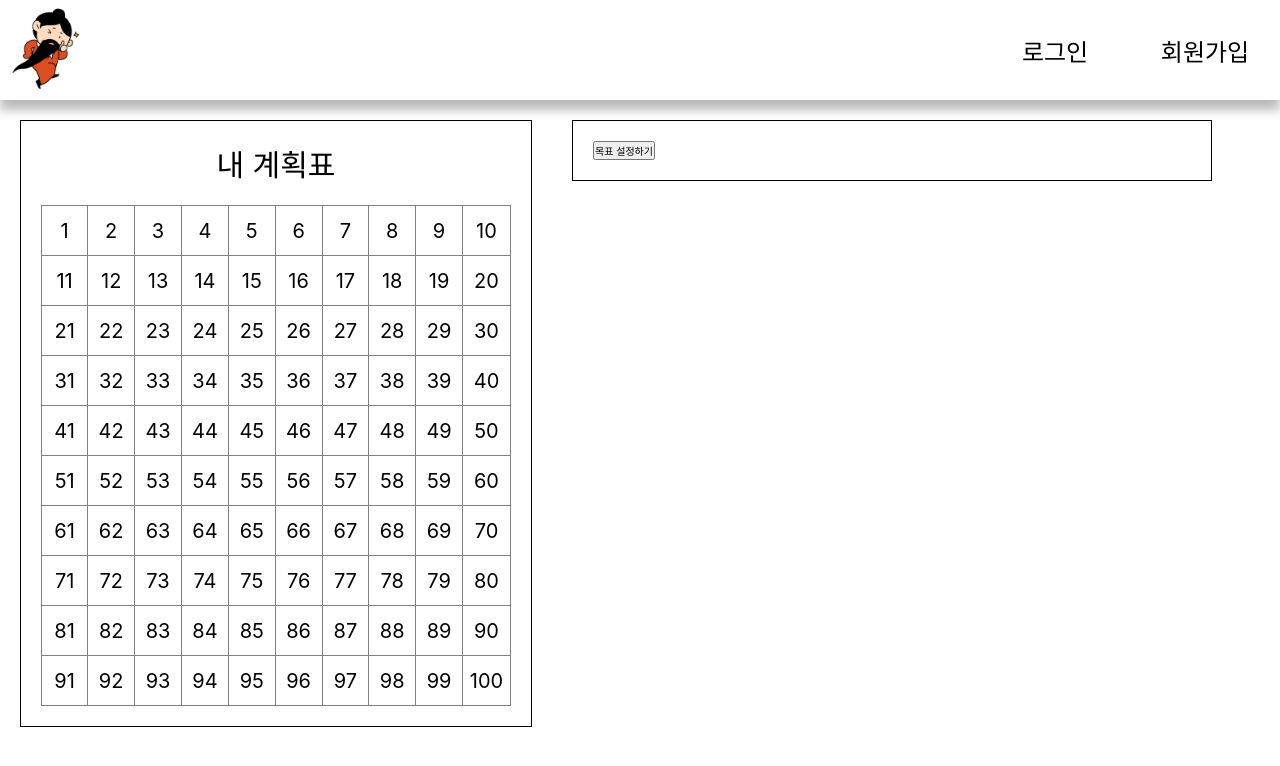
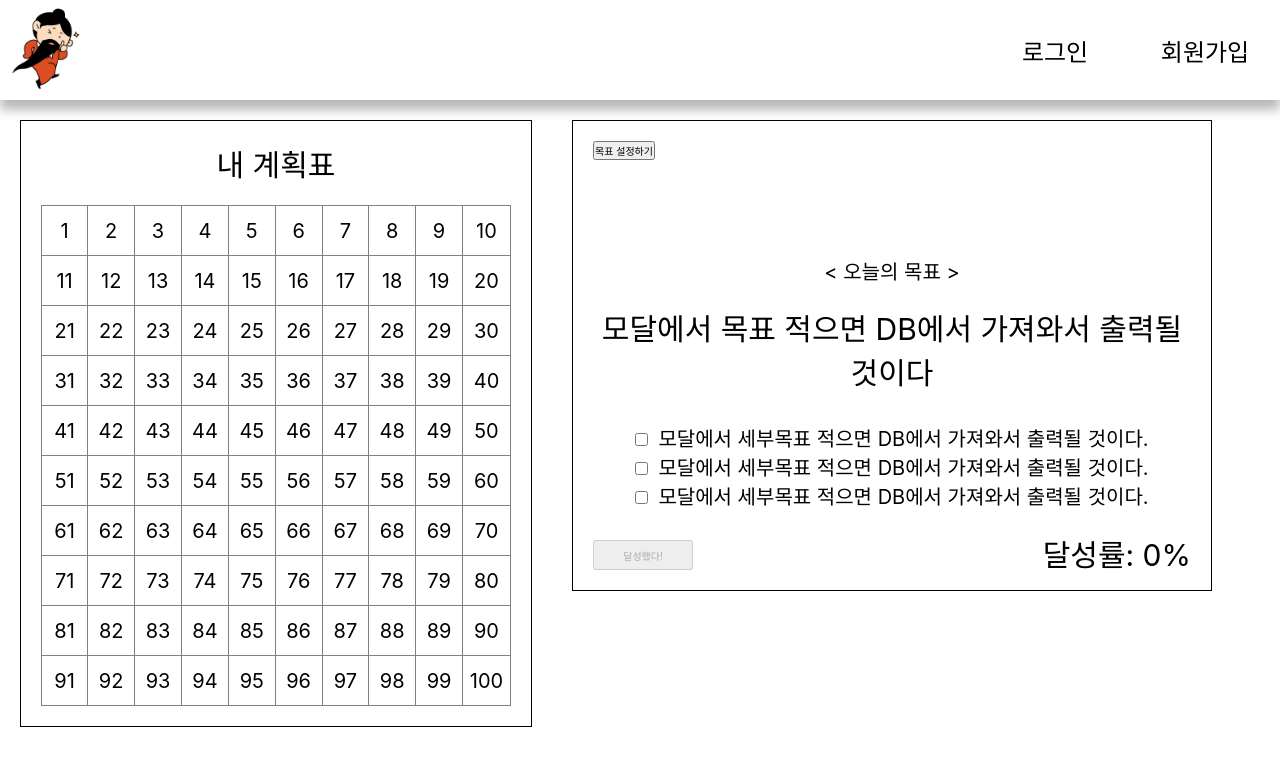
Before and after one commit to NemoTaek/Human-Maker-Client, a React (Create React App) app in the folder client/: page /goal in a window 1280 px wide. Shown: the top 766 px of the page. Built offline with nearby package versions, Linux system fonts and the light colour scheme.

Commit message:
doung: goal

```diff
--- a/client/src/component/goal/Goal.css
+++ b/client/src/component/goal/Goal.css
@@ -39,3 +39,47 @@
   margin: 20px;
   float: left;
 }
+
+.view_plan_wrap{
+  text-align: center;
+}
+
+.view_plan_wrap .view_plan_title_wrap{
+  margin-bottom: 30px;
+}
+
+.view_plan_wrap .view_plan_title_wrap .plan_title{
+  font-size: 20px;
+  margin-bottom: 20px;
+}
+.view_plan_wrap .view_plan_title_wrap .view_plan_title{
+  font-size: 30px;
+}
+
+.view_plan_wrap .plan_detail_wrap{
+  margin-bottom: 30px;
+}
+
+.view_plan_wrap .plan_detail_wrap .plan_detail{
+  display: block;
+  font-size: 20px;
+}
+.view_plan_wrap .plan_detail_wrap .plan_detail > input{
+  margin-right: 10px;
+}
+
+.view_plan_wrap .completed_wrap{
+  width: 100%;
+  height: 30px;
+}
+
+.view_plan_wrap .completed_wrap .completed_btn{
+  width: 100px;
+  height: 30px;
+  float: left;
+}
+.view_plan_wrap .completed_wrap .completed_rate{
+  float: right;
+  line-height: 30px;
+  font-size: 30px;
+}
--- a/client/src/component/goal/Goal.js
+++ b/client/src/component/goal/Goal.js
@@ -6,11 +6,46 @@ import Plan from '../plan/Plan'
 
 function Goal() {
 
-  const rememberId = useSelector(state => state.User.id);
+  // const viewGoal = useSelector(state => state.plan.goalTitle);
+  // const viewPlan = useSelector(state => state.plan.planContents);
 
   const goalRef = useRef();
   const goalOpenModal = () => {
     goalRef.current.goalOpen();
+  }
+
+  let input = document.getElementsByClassName("plan_detail");
+  let count = 0;
+  let completed = 0;
+  const completedGoal = (e) => {
+    if (e.target.checked) {
+      count++;
+      completed += (1 / input.length) * 100;
+      completed = Math.round(completed);
+      if (completed === 99) {
+        completed = 100;
+      }
+      document.getElementsByClassName("completed_rate")[0].textContent = "달성률: " + completed + "%";
+    }
+    else {
+      count--;
+      if (completed === 100) {
+        completed = 99;
+      }
+      completed -= (1 / input.length) * 100;
+      completed = Math.round(completed);
+      document.getElementsByClassName("completed_rate")[0].textContent = "달성률: " + completed + "%";
+    }
+    completedBtn();
+  }
+
+  const completedBtn = () => {
+    if (count === input.length) {
+      document.getElementsByClassName("completed_btn")[0].disabled = false;
+    }
+    else {
+      document.getElementsByClassName("completed_btn")[0].disabled = true;
+    }
   }
 
 
@@ -144,8 +179,45 @@ function Goal() {
 
       <div className="goal_wrap">
         <button className="goal_btn" onClick={goalOpenModal} >목표 설정하기</button>
-        <Plan id={rememberId} ref={goalRef}></Plan>
+        <Plan ref={goalRef}></Plan>
+
+        <br></br>
+        <br></br>
+        <br></br>
+        <br></br>
+        <br></br>
+        <br></br>
+        <br></br>
+        <br></br>
+        <br></br>
+
+
+        <div className="view_plan_wrap">
+          <div className="view_plan_title_wrap">
+            <p className="plan_title">&lt; 오늘의 목표 &gt;</p>
+            <p className="view_plan_title">모달에서 목표 적으면 DB에서 가져와서 출력될 것이다</p>
+          </div>
+
+          <div className="plan_detail_wrap">
+            <label className="plan_detail">
+              <input type="checkbox" onChange={e => completedGoal(e)} />모달에서 세부목표 적으면 DB에서 가져와서 출력될 것이다.
+            </label>
+            <label className="plan_detail">
+              <input type="checkbox" onChange={e => completedGoal(e)} />모달에서 세부목표 적으면 DB에서 가져와서 출력될 것이다.
+            </label>
+            <label className="plan_detail">
+              <input type="checkbox" onChange={e => completedGoal(e)} />모달에서 세부목표 적으면 DB에서 가져와서 출력될 것이다.
+            </label>
+          </div>
+
+          <div className="completed_wrap">
+            <button className="completed_btn" disabled>달성했다!</button>
+            <span className="completed_rate">달성률: 0%</span>
+          </div>
+        </div>
+
       </div>
+
     </div>
   );
 }
--- a/client/src/component/plan/Plan.js
+++ b/client/src/component/plan/Plan.js
@@ -1,7 +1,9 @@
 import React, { useState, useEffect, forwardRef, useImperativeHandle } from 'react';
+import { useSelector, useDispatch } from 'react-redux';
 import ReactDOM from "react-dom"
 import '../modal.css'
 import './Plan.css'
+import { makeGoal, makePlan } from "../../modules/plan"
 
 const Plan = forwardRef((props, ref) => {
 
@@ -23,22 +25,34 @@ const Plan = forwardRef((props, ref) => {
     setDisplay(false)
   }
 
-  // useEffect(() => {
-  //   if (display) {
-  //     if (props.isRememberId) {
-  //       document.getElementsByClassName("sign_in_idInput")[0].value = props.rememberId;
-  //     }
-  //   }
-  // }, [display]);
-  // useEffect(() => {
-  //   if (display) {
-  //     naverLogin();
-  //   }
-  // }, [display]);
+  const [goal, setGoal] = useState('');
+  const [plan, setPlan] = useState([]);
+  // const tmpPlan = [];
 
-  // const onChangeId = e => {
-  //   setId(e.target.value);
-  // }
+  // const dispatch = useDispatch();
+  // const onGoal = () => dispatch(makeGoal(goal));
+  // const onPlan = () => dispatch(makePlan(plan));
+
+  const enterPlan = () => {
+    // onGoal();
+    // setPlan(tmpPlan);
+    // onPlan();
+    closeGoal();
+  }
+
+  const onChangeGoal = e => {
+    setGoal(e.target.value);
+  }
+
+  const onChangePlan1 = e => {
+    // tmpPlan.push(e.target.value);
+  }
+  const onChangePlan2 = e => {
+    // tmpPlan.push(e.target.value);
+  }
+  const onChangePlan3 = e => {
+    // tmpPlan.push(e.target.value);
+  }
 
   // const onKeyEnt = e => {
   //   if (e.key === "Enter") {
@@ -55,23 +69,23 @@ const Plan = forwardRef((props, ref) => {
           <div className="input_plan_wrap">
             <div className="plan_title_wrap">
               <p className="plan_title">&lt; 오늘의 목표 &gt;</p>
-              <input className="input_plan_title"></input>
+              <input className="input_plan_title" onChange={onChangeGoal}></input>
             </div>
 
             <div className="plan_detail_wrap">
               <span className="plan_detail">세부 목표 1: </span>
-              <input className="input_plan_detail"></input>
+              <input className="input_plan_detail" onChange={onChangePlan1}></input>
             </div>
             <div className="plan_detail_wrap">
               <span className="plan_detail">세부 목표 2: </span>
-              <input className="input_plan_detail"></input>
+              <input className="input_plan_detail" onChange={onChangePlan2}></input>
             </div>
             <div className="plan_detail_wrap">
               <span className="plan_detail">세부 목표 3: </span>
-              <input className="input_plan_detail"></input>
+              <input className="input_plan_detail" onChange={onChangePlan3}></input>
             </div>
 
-            <button className="plan_btn" onClick={closeGoal}>목표 추가!</button>
+            <button className="plan_btn" onClick={enterPlan}>목표 추가!</button>
           </div>
 
         </div>
--- a/client/src/component/signin/Signin.js
+++ b/client/src/component/signin/Signin.js
@@ -190,7 +190,7 @@ const Signin = forwardRef((props, ref) => {
 
 							<label className="remember_id">
 								<input type="checkbox" checked={checkRememberId} onChange={e => onCheckboxChangeHandler(e)} />아이디 기억하기
-										</label>
+							</label>
 
 							<div className="login_message">
 								<p>{isLogInMsg}</p>
--- a/client/src/modules/index.js
+++ b/client/src/modules/index.js
@@ -1,10 +1,12 @@
-import {combineReducers} from "redux";
+import { combineReducers } from "redux";
 import login from "./login";
 import User from "./User";
+import plan from "./plan";
 
 const rootReducer = combineReducers({
     login,
-    User
+    User,
+    // plan
 })
 
 export default rootReducer;
--- /dev/null
+++ b/client/src/modules/plan.js
@@ -0,0 +1,32 @@
+import { createAction, handleActions } from 'redux-actions'
+
+const GOAL = "plan/GOAL"
+const PLAN = "plan/PLAN"
+
+export const makeGoal = (g) => ({ type: GOAL, payload: g });
+export const makePlan = (p) => ({ type: PLAN, payload: p });
+
+
+// 초기 상태 작성하기
+const initialState = {
+  goalTitle: '',
+  planContents: []
+}
+
+const goalState = handleActions(
+  {
+    [GOAL]: (state, action) => ({
+      ...state,
+      goalTitle: action.payload
+    }),
+    [PLAN]: (state, action) => ({
+      ...state,
+      // plan: [...state.plan, ...action.payload]
+      // planContents: state.planContents.concat(action.payload)
+      planContents: [state.planContents.concat(action.payload)]
+    })
+  },
+  initialState
+);
+
+export default goalState;
```
Also changed, not shown: 1 other file (tests, documents, lock files or other folders).
